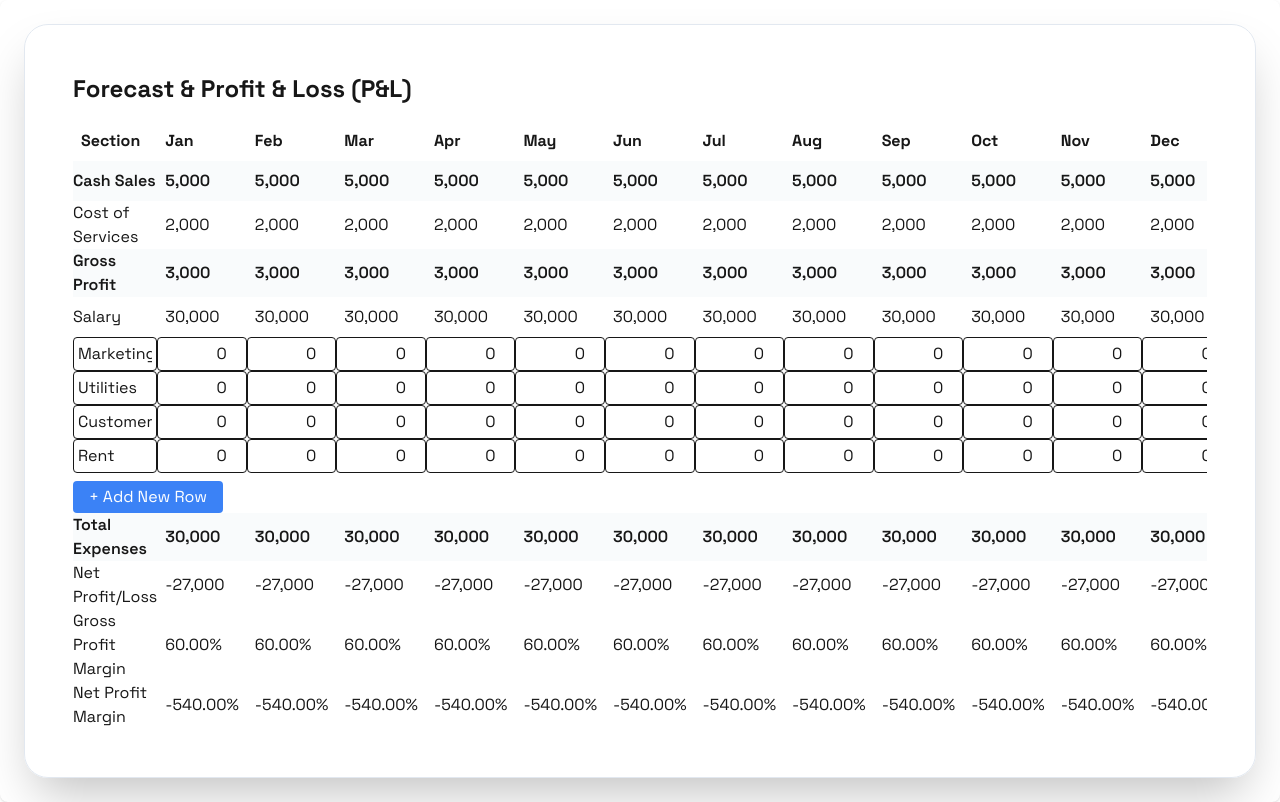
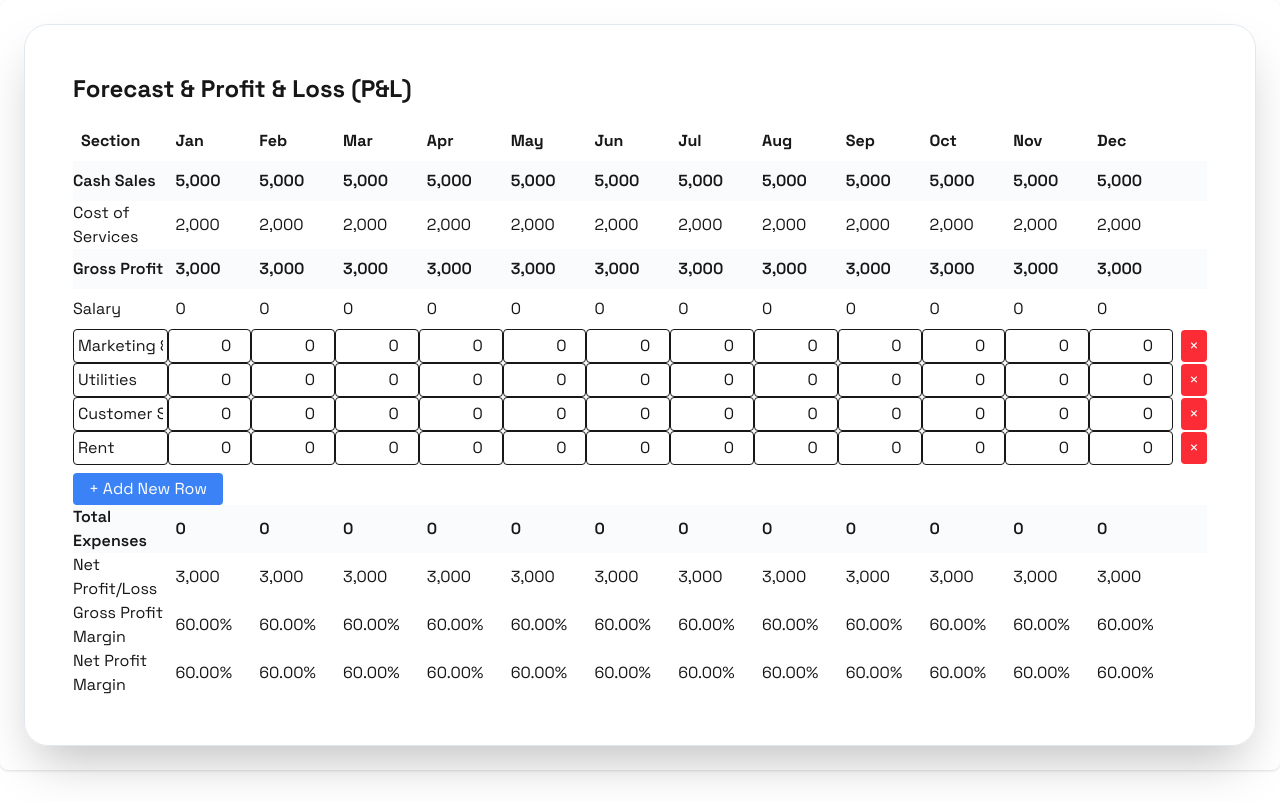
Before and after one commit to manuemmanuel/StartUp-Risk-Assessment, a Next.js app: page /forecast_pl in a window 1280 px wide. Built offline with nearby package versions, Linux system fonts and the light colour scheme.

Commit message:
profit/loss

```diff
--- a/src/components/ForeCastAndPL.tsx
+++ b/src/components/ForeCastAndPL.tsx
@@ -21,24 +21,7 @@ function loadFromStorage<T>(key: string, fallback: T): T {
   if (typeof window === "undefined") return fallback;
   try {
     const stored = localStorage.getItem(key);
-    const parsed = stored ? JSON.parse(stored) : fallback;
-
-    // Validate structure of sales forecast table
-    if (
-      key === "sales_forecast_table" &&
-      (!Array.isArray(parsed.unitsSold) ||
-        !Array.isArray(parsed.pricePerUnit) ||
-        !Array.isArray(parsed.costPerUnit))
-    ) {
-      return fallback;
-    }
-
-    // Validate structure of salary planner
-    if (key === "salary_planner_rows" && !Array.isArray(parsed.totalPerMonth)) {
-      return fallback;
-    }
-
-    return parsed;
+    return stored ? JSON.parse(stored) : fallback;
   } catch {
     return fallback;
   }
@@ -50,8 +33,8 @@ const defaultSalesData = {
   costPerUnit: Array(12).fill(20),
 };
 
-const defaultSalaryData = {
-  totalPerMonth: Array(12).fill(30000),
+const defaultSalaryRows = {
+  rows: [],
 };
 
 const defaultExpenseRows = [
@@ -63,13 +46,23 @@ const defaultExpenseRows = [
 
 export default function ForecastPL() {
   const [salesData, setSalesData] = useState(defaultSalesData);
-  const [salaryData, setSalaryData] = useState(defaultSalaryData);
+  const [salaryRows, setSalaryRows] = useState(defaultSalaryRows);
   const [expenseRows, setExpenseRows] = useState(defaultExpenseRows);
 
   useEffect(() => {
     setSalesData(loadFromStorage("sales_forecast_table", defaultSalesData));
-    setSalaryData(loadFromStorage("salary_planner_rows", defaultSalaryData));
+    setSalaryRows(loadFromStorage("salary_planner", defaultSalaryRows));
   }, []);
+
+  // Compute salary totals per month
+  const totalSalariesPerMonth = Array(12)
+    .fill(0)
+    .map((_, monthIdx) =>
+      salaryRows.rows.reduce(
+        (sum: number, row: any) => sum + (row.monthlySalaries?.[monthIdx] || 0),
+        0
+      )
+    );
 
   const addExpenseRow = () => {
     setExpenseRows([...expenseRows, { label: "", values: Array(12).fill(0) }]);
@@ -102,7 +95,7 @@ export default function ForecastPL() {
     const cash_sales = no_of_customers * price_per_unit;
     const cost_of_services = no_of_customers * cost_per_unit;
     const gross_profit = cash_sales - cost_of_services;
-    const salary = salaryData.totalPerMonth[i] || 0;
+    const salary = totalSalariesPerMonth[i];
     const additional_expenses = expenseRows.reduce(
       (sum, row) => sum + row.values[i],
       0
@@ -144,7 +137,6 @@ export default function ForecastPL() {
               </tr>
             </thead>
             <tbody>
-              {/* Sales */}
               <tr className="bg-secondary/80 font-semibold">
                 <td>Cash Sales</td>
                 {results.map((r, i) => (
@@ -155,7 +147,6 @@ export default function ForecastPL() {
                 <td></td>
               </tr>
 
-              {/* COGS */}
               <tr>
                 <td>Cost of Services</td>
                 {results.map((r, i) => (
@@ -166,7 +157,6 @@ export default function ForecastPL() {
                 <td></td>
               </tr>
 
-              {/* Gross Profit */}
               <tr className="bg-secondary/80 font-semibold">
                 <td>Gross Profit</td>
                 {results.map((r, i) => (
@@ -177,10 +167,9 @@ export default function ForecastPL() {
                 <td></td>
               </tr>
 
-              {/* Salary */}
               <tr>
                 <td>Salary</td>
-                {salaryData.totalPerMonth.map((val: number, i: number) => (
+                {totalSalariesPerMonth.map((val: number, i: number) => (
                   <td key={i} className="p-2">
                     {val.toLocaleString("en-IN")}
                   </td>
@@ -188,7 +177,6 @@ export default function ForecastPL() {
                 <td></td>
               </tr>
 
-              {/* Dynamic Expenses */}
               {expenseRows.map((row, rowIdx) => (
                 <tr key={rowIdx}>
                   <td>
@@ -239,7 +227,6 @@ export default function ForecastPL() {
                 </td>
               </tr>
 
-              {/* Total Expenses */}
               <tr className="bg-secondary/80 font-semibold">
                 <td>Total Expenses</td>
                 {results.map((r, i) => (
@@ -250,7 +237,6 @@ export default function ForecastPL() {
                 <td></td>
               </tr>
 
-              {/* Net Profit/Loss */}
               <tr>
                 <td>Net Profit/Loss</td>
                 {results.map((r, i) => (
@@ -261,7 +247,6 @@ export default function ForecastPL() {
                 <td></td>
               </tr>
 
-              {/* Margins */}
               <tr>
                 <td>Gross Profit Margin</td>
                 {results.map((r, i) => (
```
